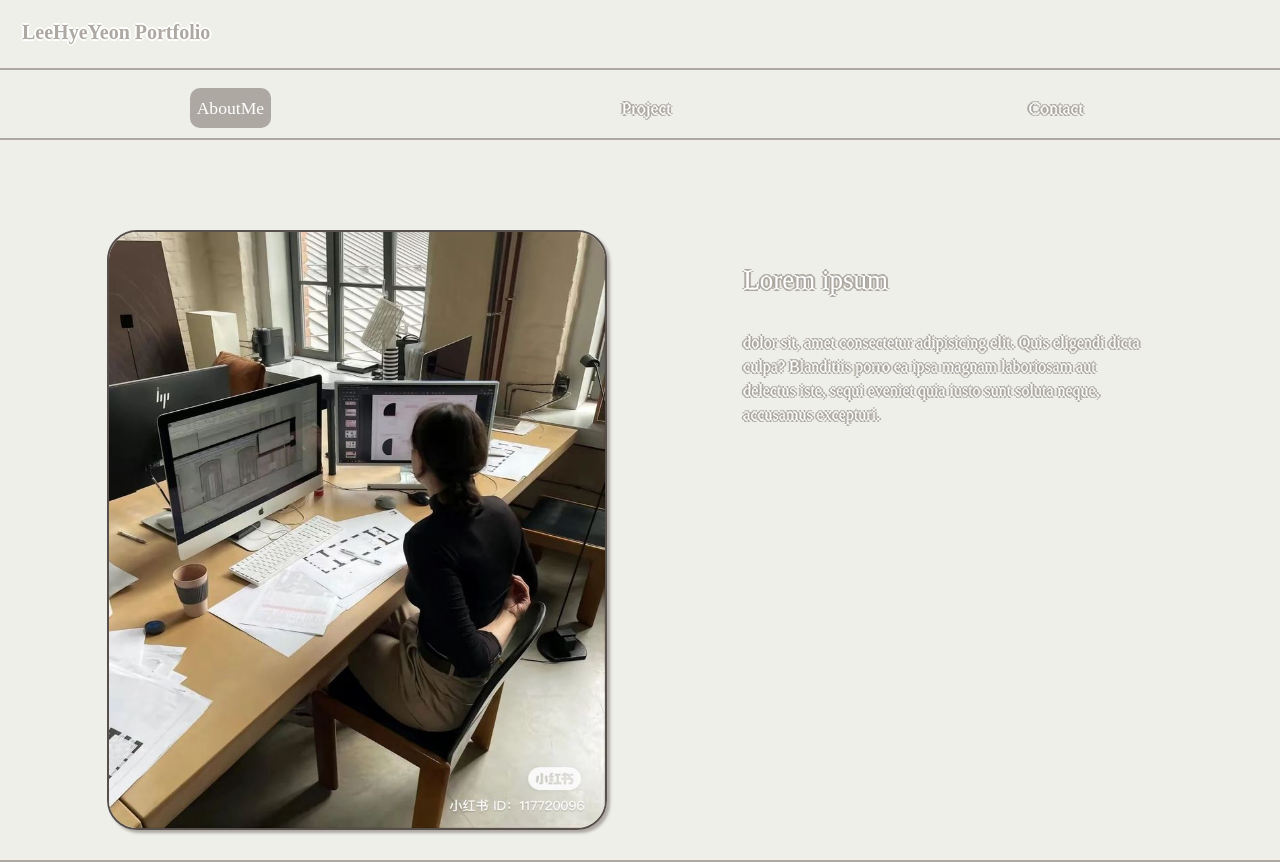
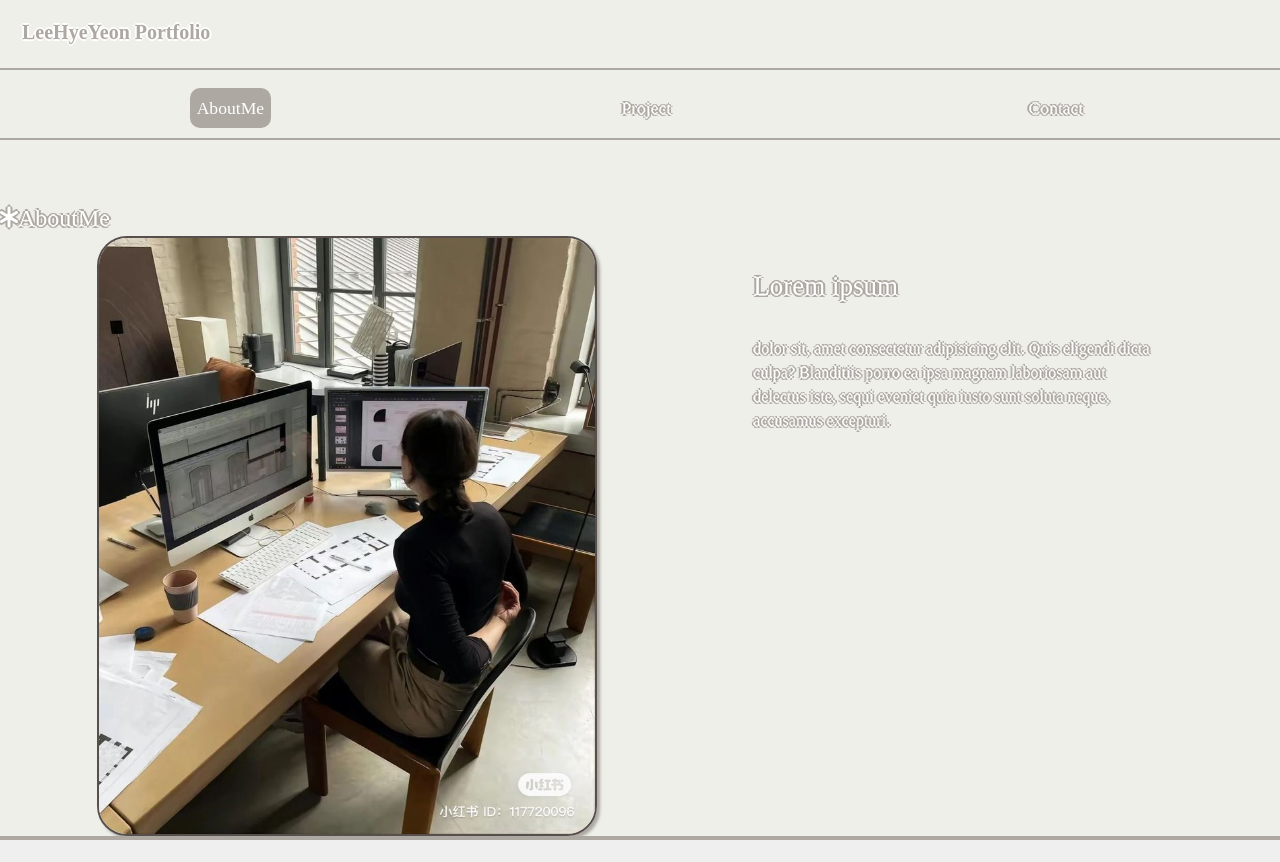
Before and after one commit to yyyn012/portfolio__project, a React (Create React App) app in the folder portfolio/: page /AboutMe in a window 1280 px wide. After the commit the page ends 840 px from the top, so only its background shows below. Built offline with nearby package versions, Linux system fonts and the light colour scheme.

Commit message:
Update aboutme

```diff
--- a/portfolio/public/index.html
+++ b/portfolio/public/index.html
@@ -3,6 +3,10 @@
   <head>
     <meta charset="utf-8" />
     <link rel="icon" href="%PUBLIC_URL%/favicon.ico" />
+    <script
+      src="https://kit.fontawesome.com/d413dd6e12.js"
+      crossorigin="anonymous"
+    ></script>
     <meta name="viewport" content="width=device-width, initial-scale=1" />
     <meta name="theme-color" content="#000000" />
     <meta
--- a/portfolio/src/assets/scss/section/_aboutme.scss
+++ b/portfolio/src/assets/scss/section/_aboutme.scss
@@ -1,7 +1,13 @@
 #aboutme {
-  margin: 30px;
+  // padding: 140px 20px 100px 20px;
   display: flex;
-  justify-content: space-evenly;
+  flex-direction: column;
+  border-bottom: 2px solid var(--brown100);
+
+  .aboutme__wrap {
+    display: flex;
+    justify-content: space-evenly;
+  }
 
   img {
     width: 500px;
@@ -24,7 +30,6 @@
       font-size: 18px;
       display: block;
       width: 700px;
-      height: 700px;
     }
   }
 }
--- a/portfolio/src/components/contents/AboutMe.jsx
+++ b/portfolio/src/components/contents/AboutMe.jsx
@@ -5,6 +5,10 @@ import profile from "../../assets/img/profile.jpg";
 const AboutMe = () => {
   return (
     <section id="aboutme">
+      <h1 className="subject__txt">
+        <i class="fa-solid fa-asterisk"></i>AboutMe
+      </h1>
+      <div className="aboutme__wrap">
         <img src={profile} alt="profile_img" />
         <div className="txt_aboutme">
           <h1>Lorem ipsum</h1>
@@ -14,6 +18,7 @@ const AboutMe = () => {
             sequi eveniet quia iusto sunt soluta neque, accusamus excepturi.
           </span>
         </div>
+      </div>
     </section>
   );
 };
```
Lines whose indentation alone changed are shown as unchanged.
